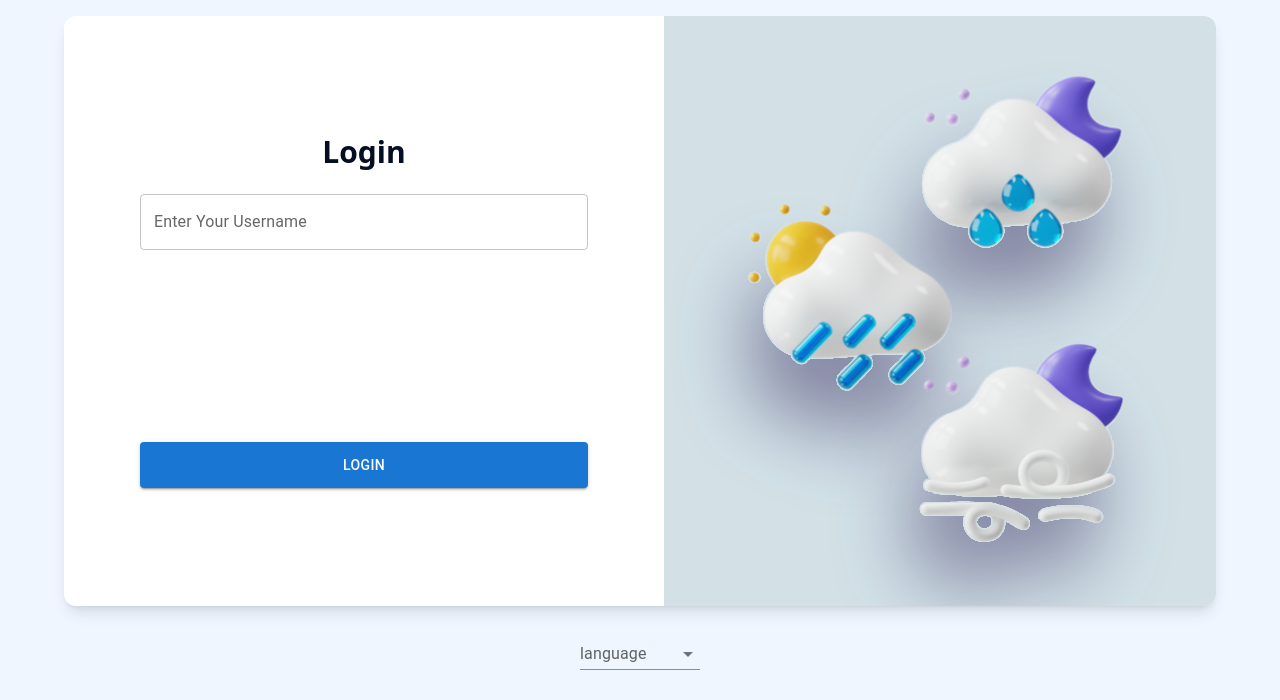
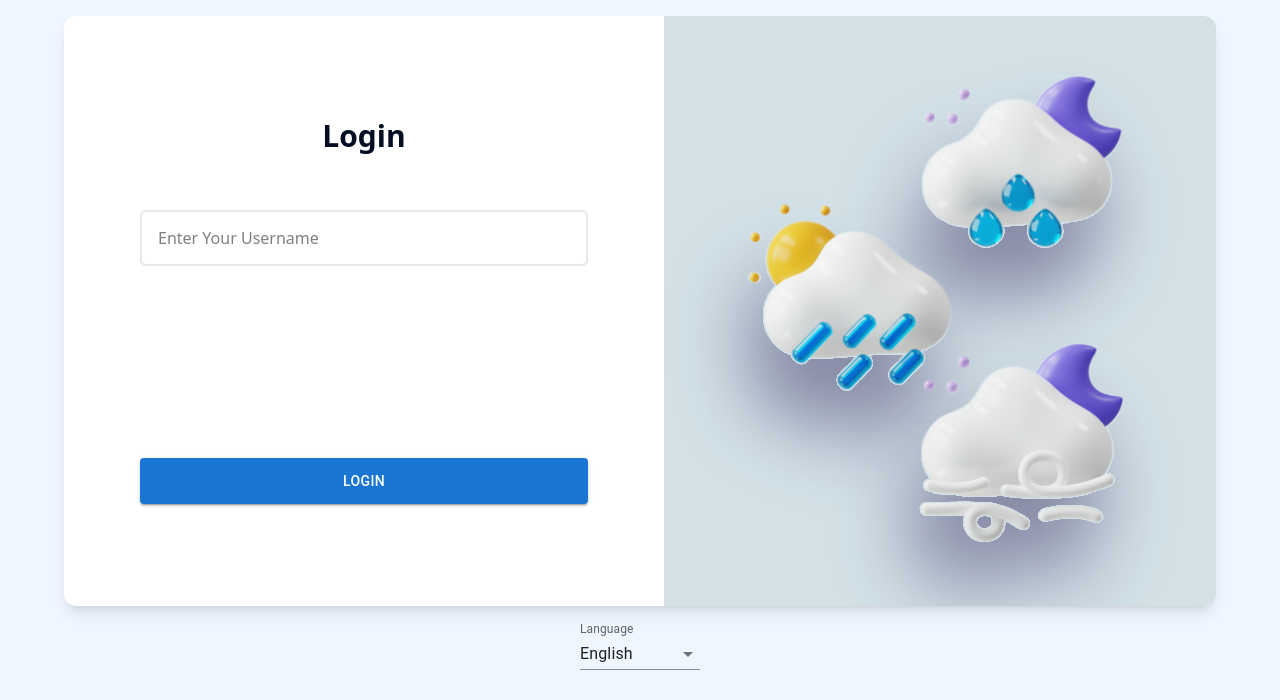
Before and after one commit to Zahra-Shadman/weather-app, a React (Vite) app: page / in a window 1280 px wide. Shown: the top 700 px of the page. Built offline with nearby package versions, Linux system fonts and the light colour scheme.

Commit message:
fix input bugs and define translations

```diff
--- a/src/components/dashboard.tsx
+++ b/src/components/dashboard.tsx
@@ -1,6 +1,4 @@
-import React
- from "react";
-
+import React from "react";
 
 const Dashboard: React.FC = () => {
   return (
@@ -17,5 +15,5 @@ import React
       </div>
     </div>
   );
- }
+};
 export default Dashboard;
--- a/src/components/loginPage.tsx
+++ b/src/components/loginPage.tsx
@@ -1,27 +1,31 @@
 import React, { useState } from "react";
 import { useNavigate } from "react-router-dom";
 import SelectVariants from "./ui/selectInput";
-import UsernameInput from "./ui/textInput";
 import Button from "@mui/material/Button";
+import { useLanguage } from "../utils/loginTranslator";
 
 const LoginPage: React.FC = () => {
   const [username, setUsername] = useState<string>("");
   const [error, setError] = useState<string | null>(null);
   const navigate = useNavigate();
+  const { translations, isRTL } = useLanguage();
+
   const handleSubmit = (e: React.FormEvent) => {
     e.preventDefault();
     if (username.trim()) {
       console.log("Username:", username);
       localStorage.setItem("username", username);
-
       navigate("/dashboard");
     } else {
-      setError("Username should not be empty");
+      setError(translations.usernameError);
     }
   };
 
   return (
-    <div className="min-h-screen bg-blue-50 dark:bg-[#151D32] flex flex-col items-center px-4 p-6 sm:p-8 lg:p-4">
+    <div
+      className={`min-h-screen bg-blue-50 dark:bg-[#151D32] flex flex-col items-center px-4 p-6 sm:p-8 lg:p-4`}
+      dir={isRTL ? "rtl" : "ltr"}
+    >
       <div className="flex justify-center w-full">
         <div className="bg-white w-full max-w-6xl rounded-xl min-h-[590px] flex flex-col lg:flex-row overflow-hidden shadow-lg">
           <form
@@ -29,28 +33,42 @@ const LoginPage: React.FC = () => {
             className="flex flex-col gap-12 lg:gap-12 px-6 sm:px-8 lg:px-14 flex-1 justify-center py-8 lg:py-0"
           >
             <div className="flex flex-col w-full items-center gap-6">
-              <h1 className="font-sans text-xl sm:text-3xl text-[#050F24] font-bold">
-                Login
+              <h1
+                className={`font-sans text-xl sm:text-3xl text-[#050F24] font-bold`}
+              >
+                {translations.login}
               </h1>
               <div className="w-full max-w-md">
-                <UsernameInput
+                <input
+                  placeholder={translations.enterUsername}
+                  className={`border-2 mt-8 border-gray-200 rounded-md w-full h-[56px] px-4 focus:outline-none focus:border-blue-600 ${
+                    isRTL ? "text-right" : "text-left"
+                  }`}
+                  style={{ direction: isRTL ? "rtl" : "ltr" }}
                   value={username}
                   onChange={(e) => setUsername(e.target.value)}
                 />
-                {error && <p className="text-red-500 text-sm mt-2">{error}</p>}
+                {error && (
+                  <p
+                    className={`text-red-500 text-sm mt-2 ${
+                      isRTL ? "text-right" : "text-left"
+                    }`}
+                  >
+                    {error}
+                  </p>
+                )}
               </div>
             </div>
             <div className="w-full max-w-md mx-auto mt-36">
               <Button
                 type="submit"
                 variant="contained"
-                className="w-full h-[46px] "
+                className="w-full h-[46px]"
               >
-                LOGIN
+                {translations.loginButton}
               </Button>
             </div>
           </form>
-
           <div className="hidden lg:flex flex-1 bg-[#D3E1E7] flex-col justify-center items-center relative p-8">
             <div className="absolute top-8 right-8">
               <img
@@ -68,7 +86,7 @@ const LoginPage: React.FC = () => {
             </div>
             <div className="absolute bottom-8 right-8">
               <img
-                className="h-92 w-92 relative  mb-[-80px]"
+                className="h-92 w-92 relative mb-[-80px]"
                 src="./Moon cloud fast wind.svg"
                 alt="Moon cloud fast wind"
               />
@@ -76,7 +94,6 @@ const LoginPage: React.FC = () => {
           </div>
         </div>
       </div>
-
       <div className="flex justify-center mt-2 w-full max-w-md">
         <SelectVariants />
       </div>
--- a/src/components/ui/selectInput.tsx
+++ b/src/components/ui/selectInput.tsx
@@ -1,33 +1,34 @@
-import * as React from 'react';
 import InputLabel from '@mui/material/InputLabel';
 import MenuItem from '@mui/material/MenuItem';
 import FormControl from '@mui/material/FormControl';
 import Select, { type SelectChangeEvent } from '@mui/material/Select';
+import { useLanguage } from '../../utils/loginTranslator';
+import type { Language } from '../../types/Language';
 
 export default function SelectVariants() {
-  const [age, setAge] = React.useState('');
+  const { language, setLanguage, translations } = useLanguage();
 
   const handleChange = (event: SelectChangeEvent) => {
-    setAge(event.target.value);
+    setLanguage(event.target.value as Language);
   };
 
   return (
     <div>
       <FormControl variant="standard" sx={{ m: 1, minWidth: 120 }}>
-        <InputLabel id="demo-simple-select-standard-label">language</InputLabel>
+        <InputLabel id="demo-simple-select-standard-label">
+          {translations.language}
+        </InputLabel>
         <Select
           labelId="demo-simple-select-standard-label"
           id="demo-simple-select-standard"
-          value={age}
+          value={language}
           onChange={handleChange}
-          label="language"
+          label={translations.language}
         >
-
-          <MenuItem value={'en'}>English</MenuItem>
-          <MenuItem value={'fa'}>Farsi</MenuItem>
+          <MenuItem value={'en'}>{translations.english}</MenuItem>
+          <MenuItem value={'fa'}>{translations.farsi}</MenuItem>
         </Select>
       </FormControl>
-
     </div>
   );
 }
--- a/src/components/ui/textInput.tsx
+++ /dev/null
@@ -1,19 +0,0 @@
-import Box from '@mui/material/Box';
-import TextField from '@mui/material/TextField';
-import type { IUsernameInputProps } from '../../types/UsernameInputProps';
-
-
-export default function UsernameInput({ value, onChange }: IUsernameInputProps) {
-  return (
-    <Box sx={{ width: '100%' }}>
-      <TextField
-        id="outlined-basic"
-        label="Enter Your Username"
-        variant="outlined"
-        fullWidth
-        value={value}
-        onChange={onChange}
-      />
-    </Box>
-  );
-}
--- a/src/types/UsernameInputProps.tsx
+++ /dev/null
@@ -1,4 +0,0 @@
-export interface IUsernameInputProps {
-  value: string;
-  onChange: (e: React.ChangeEvent<HTMLInputElement>) => void;
-}
```
Lines whose indentation alone changed are shown as unchanged.
